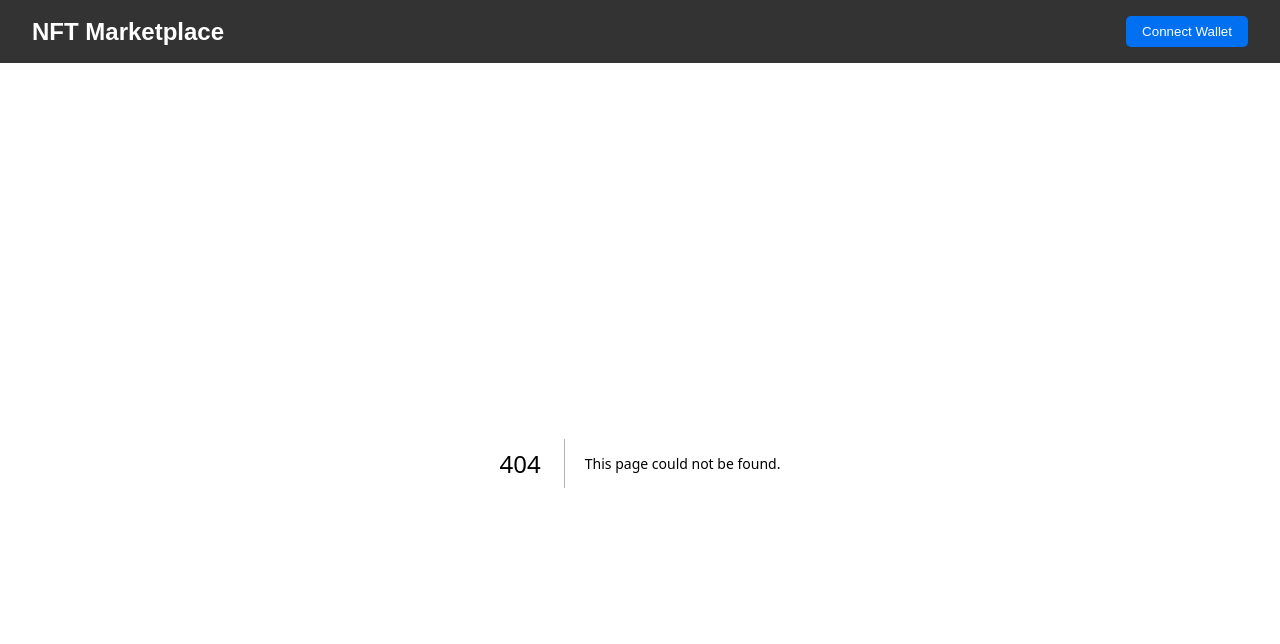
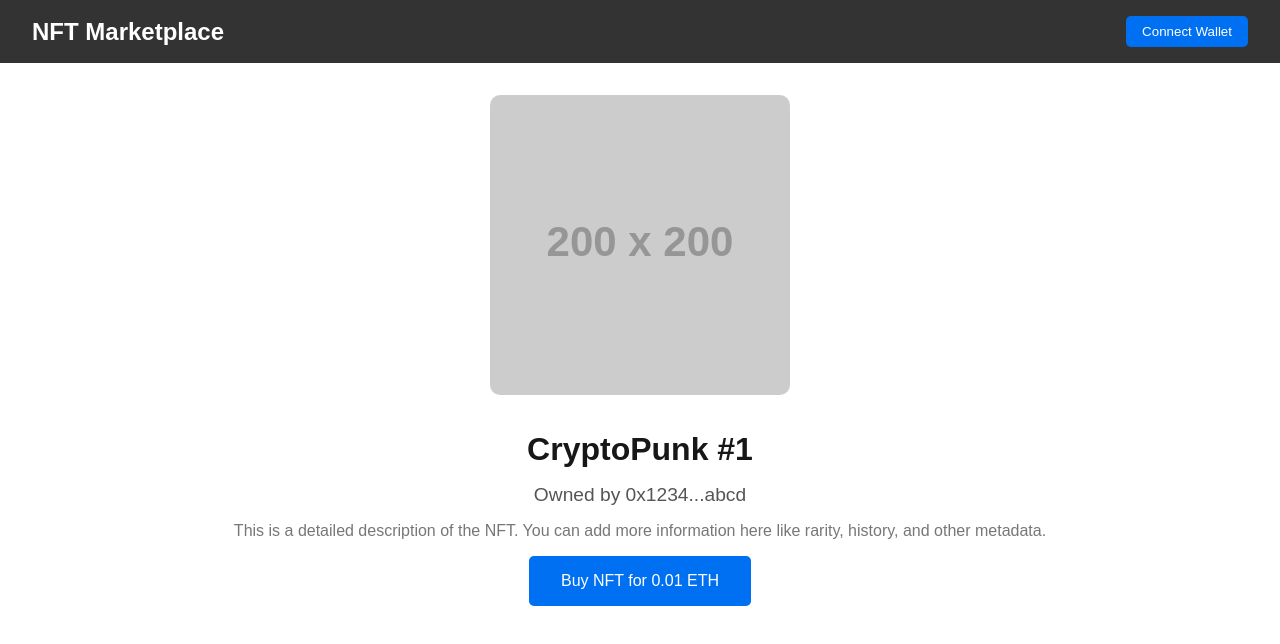
Before and after one commit to lllNuggetslll/nft-marketplace, a Next.js app: page /nft/1 in a window 1280 px wide. Before the commit this address had no page. Shown: the top 644 px of the page. Built offline with nearby package versions, Linux system fonts and the light colour scheme.

Commit message:
fix dynamic route, update imports and routing

```diff
--- /dev/null
+++ b/app/nft/[id]/page.tsx
@@ -0,0 +1,117 @@
+"use client";
+
+import { Web3Provider } from "@ethersproject/providers";
+import { getMockNFTById } from "../../../utils/mockNFTData";
+import styled from "styled-components";
+import { useParams } from "next/navigation";
+import { useState } from "react";
+
+export default function NFTDetailsPage() {
+  const { id } = useParams();
+  const nftId = Array.isArray(id) ? id[0] : id;
+
+  const [isBuying, setIsBuying] = useState(false);
+  const [transactionHash, setTransactionHash] = useState<string | null>(null);
+
+  const nft = getMockNFTById(nftId);
+
+  if (!nft) return <p>NFT not found</p>;
+
+  const buyNFT = async () => {
+    if (window.ethereum) {
+      try {
+        setIsBuying(true); // Show loading state
+        const provider = new Web3Provider(window.ethereum);
+        const signer = provider.getSigner();
+        const tx = await signer.sendTransaction({
+          to: "0xNFTSellerAddress", // Simulated seller address
+          value: ethers.utils.parseEther("0.01"), // Simulated price
+        });
+        setTransactionHash(tx.hash); // Store transaction hash
+        setIsBuying(false);
+      } catch (err) {
+        console.error("Error buying NFT:", err);
+        setIsBuying(false);
+      }
+    } else {
+      alert("MetaMask is not installed!");
+    }
+  };
+
+  return (
+    <Container>
+      <Image src={nft.imageUrl} alt={nft.title} />
+      <Title>{nft.title}</Title>
+      <Owner>Owned by {nft.owner}</Owner>
+      <Description>
+        This is a detailed description of the NFT. You can add more information
+        here like rarity, history, and other metadata.
+      </Description>
+
+      <BuyButton onClick={buyNFT} disabled={isBuying}>
+        {isBuying ? "Buying..." : "Buy NFT for 0.01 ETH"}
+      </BuyButton>
+
+      {transactionHash && (
+        <SuccessMessage>
+          Purchase successful! Transaction hash: {transactionHash}
+        </SuccessMessage>
+      )}
+    </Container>
+  );
+}
+
+// Styled components for the NFT details page
+const Container = styled.div`
+  text-align: center;
+  padding: 2rem;
+`;
+
+const Image = styled.img`
+  width: 300px;
+  height: auto;
+  border-radius: 10px;
+  margin-bottom: 2rem;
+`;
+
+const Title = styled.h1`
+  font-size: 2rem;
+  margin-bottom: 1rem;
+`;
+
+const Owner = styled.p`
+  font-size: 1.2rem;
+  color: #555;
+  margin-bottom: 1rem;
+`;
+
+const Description = styled.p`
+  font-size: 1rem;
+  color: #777;
+`;
+
+const BuyButton = styled.button`
+  padding: 1rem 2rem;
+  font-size: 1rem;
+  background-color: #0070f3;
+  color: white;
+  border: none;
+  border-radius: 5px;
+  cursor: pointer;
+  margin-top: 1rem;
+  transition: background-color 0.3s;
+
+  &:disabled {
+    background-color: #ccc;
+  }
+
+  &:hover:not(:disabled) {
+    background-color: #005bb5;
+  }
+`;
+
+const SuccessMessage = styled.p`
+  color: green;
+  margin-top: 1rem;
+  font-size: 0.9rem;
+`;
```
Also changed, not shown: app/nft/[id].tsx (deleted, +0 -54 lines).
